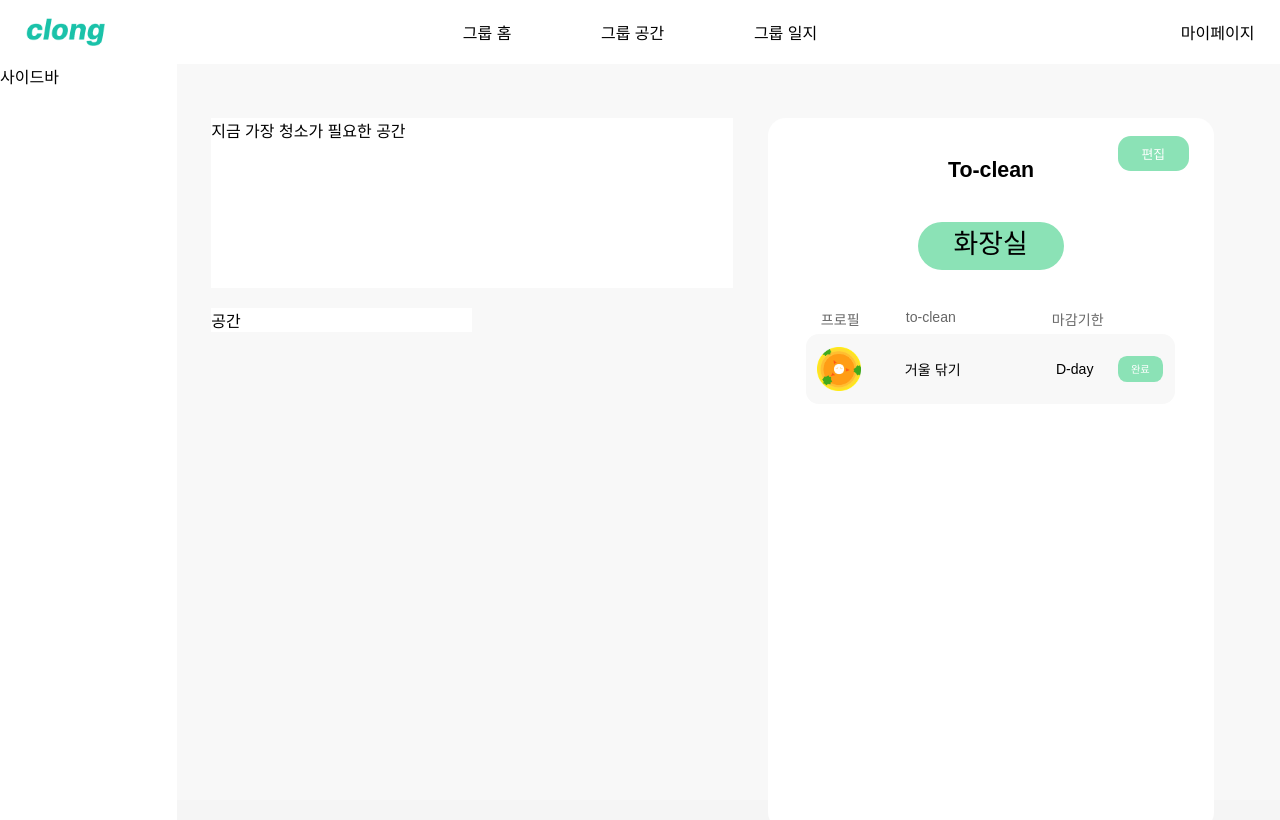
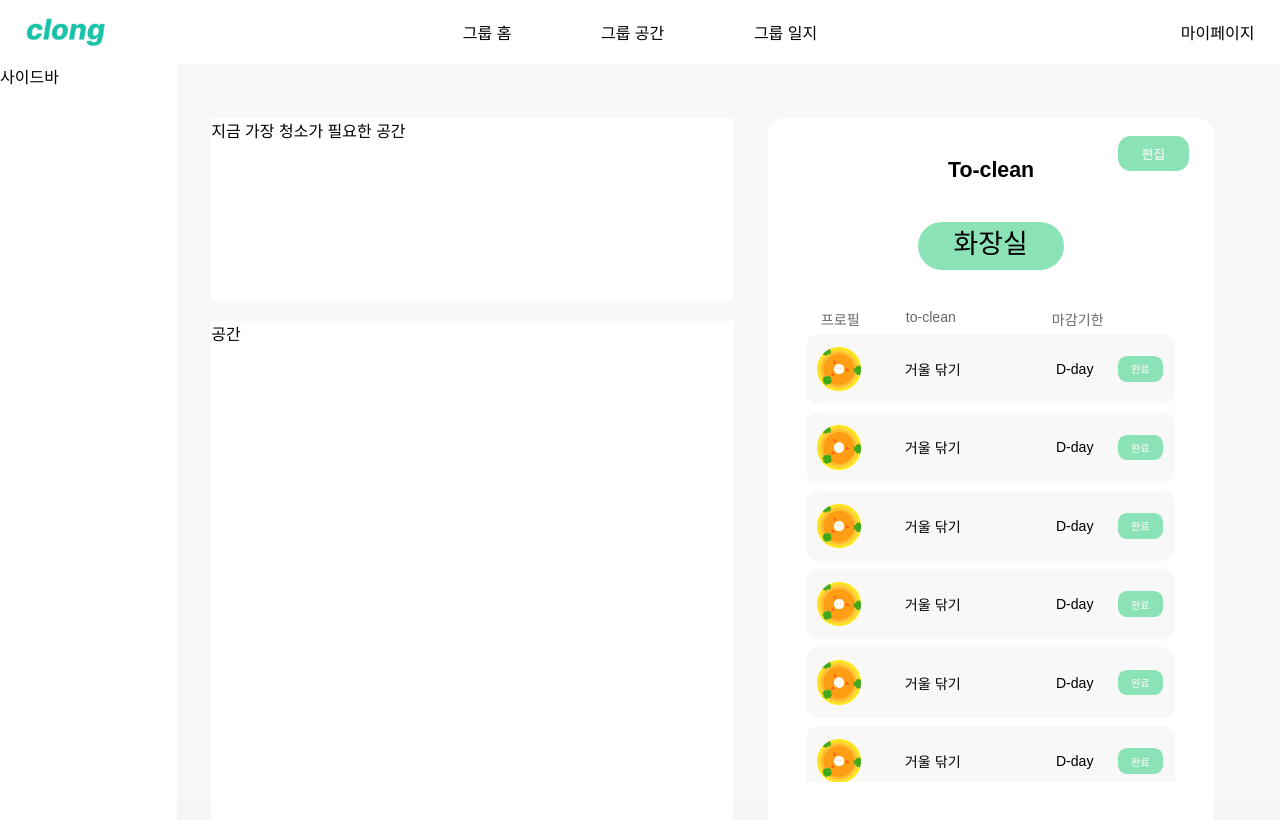
Before and after one commit to Co-sol/clong_front, a React (Vite) app: page /groupSpace in a window 1280 px wide. Shown: the top 820 px of the page. Built offline with nearby package versions, Linux system fonts and the light colour scheme; a web font is replaced by a local one.

Commit message:
스크롤 바 UI 작업 중

```diff
--- a/src/App.jsx
+++ b/src/App.jsx
@@ -32,67 +32,67 @@ const mockdata = [
         deadLine: "D-day",
     },
     {
-        target: "person",
-        id: 3,
-        name: "A",
-        badgeId: 1,
-        place: "책상",
-        toClean: "책상 정리",
-        deadLine: "D-2",
+        target: "group",
+        id: 2,
+        name: "B",
+        badgeId: 2,
+        place: "화장실",
+        toClean: "거울 닦기",
+        deadLine: "D-day",
     },
     {
-        target: "person",
-        id: 3,
-        name: "A",
-        badgeId: 1,
-        place: "책상",
-        toClean: "책상 정리",
-        deadLine: "D-2",
+        target: "group",
+        id: 2,
+        name: "B",
+        badgeId: 2,
+        place: "화장실",
+        toClean: "거울 닦기",
+        deadLine: "D-day",
     },
     {
-        target: "person",
-        id: 3,
-        name: "A",
-        badgeId: 1,
-        place: "책상",
-        toClean: "책상 정리",
-        deadLine: "D-2",
+        target: "group",
+        id: 2,
+        name: "B",
+        badgeId: 2,
+        place: "화장실",
+        toClean: "거울 닦기",
+        deadLine: "D-day",
     },
     {
-        target: "person",
-        id: 3,
-        name: "A",
-        badgeId: 1,
-        place: "책상",
-        toClean: "책상 정리",
-        deadLine: "D-2",
+        target: "group",
+        id: 2,
+        name: "B",
+        badgeId: 2,
+        place: "화장실",
+        toClean: "거울 닦기",
+        deadLine: "D-day",
     },
     {
-        target: "person",
-        id: 3,
-        name: "A",
-        badgeId: 1,
-        place: "책상",
-        toClean: "책상 정리",
-        deadLine: "D-2",
+        target: "group",
+        id: 2,
+        name: "B",
+        badgeId: 2,
+        place: "화장실",
+        toClean: "거울 닦기",
+        deadLine: "D-day",
     },
     {
-        target: "person",
-        id: 3,
-        name: "A",
-        badgeId: 1,
-        place: "책상",
-        toClean: "책상 정리",
-        deadLine: "D-2",
+        target: "group",
+        id: 2,
+        name: "B",
+        badgeId: 2,
+        place: "화장실",
+        toClean: "거울 닦기",
+        deadLine: "D-day",
     },
     {
-        target: "person",
-        id: 3,
-        name: "A",
-        badgeId: 1,
-        place: "책상",
-        toClean: "책상 정리",
-        deadLine: "D-2",
+        target: "group",
+        id: 2,
+        name: "B",
+        badgeId: 2,
+        place: "화장실",
+        toClean: "거울 닦기",
+        deadLine: "D-day",
     },
     {
         target: "person",
--- a/src/components/GList.css
+++ b/src/components/GList.css
@@ -1,9 +1,10 @@
 .GList {
     width: 34.86vw; /* 기존 고정 → 화면에 맞춤 */
-    height: 89.1vh; /* 78.32vh */
+    height: 56.75vw; /* 89.1vh */
     background-color: white;
     border-radius: 1.39vw; /* 20px */
     margin-top: 6.7vh;
+    margin-bottom: 6.6vh;
     position: relative;
 }
 
@@ -67,8 +68,8 @@
 }
 
 .GList .scrollBar {
-    height: 43.8vh; /* 화면 높이 기반 스크롤 */
-    width: 33vw;
+    height: 35vw; /* 43.8vh */
+    width: 36.7vw;
     overflow-y: auto;
 }
 
--- a/src/components/Header.css
+++ b/src/components/Header.css
@@ -7,7 +7,7 @@
 
 .inner-Header {
     max-width: 100%;
-    background-color: white;
+    background-color: white; /*추가함*/
     padding: 0 2vw; /*margin -> padding*/ /* 로고, 마이페이지 좌우 간격 조절 */
     height: 64px;
     display: flex;
--- a/src/pages/GroupSpacePage.css
+++ b/src/pages/GroupSpacePage.css
@@ -6,7 +6,7 @@
 .GroupSpace .GroupSpaceContent {
     display: flex;
     gap: 2.7vw;
-    height: 100%;
+    /* height: 100%; <- sidebar height를 html끝까지 만들고 싶으면 사용*/
 }
 
 .GroupSpace .sidebar {
@@ -17,19 +17,17 @@
 .GroupSpace .middle {
     margin-top: 6.7vh;
     margin-bottom: 6.6vh;
-    width: 40.8vw; /*추가함*/
 }
 
 .GroupSpace .mostCleanNeeded {
     background-color: white;
-    width: 40.8vw; /*34.3vw*/
-    height: 21.3vh;
+    width: 40.8vw;
+    height: 14.3vw; /*21.3vh*/
     margin-bottom: 2.5vh;
 }
 
 .GroupSpace .space {
     background-color: white;
-    /* width: 40.8vw;
-    height: 40.8vw; */
-    width: 50%;
+    width: 40.8vw;
+    height: 40.8vw;
 }
```
